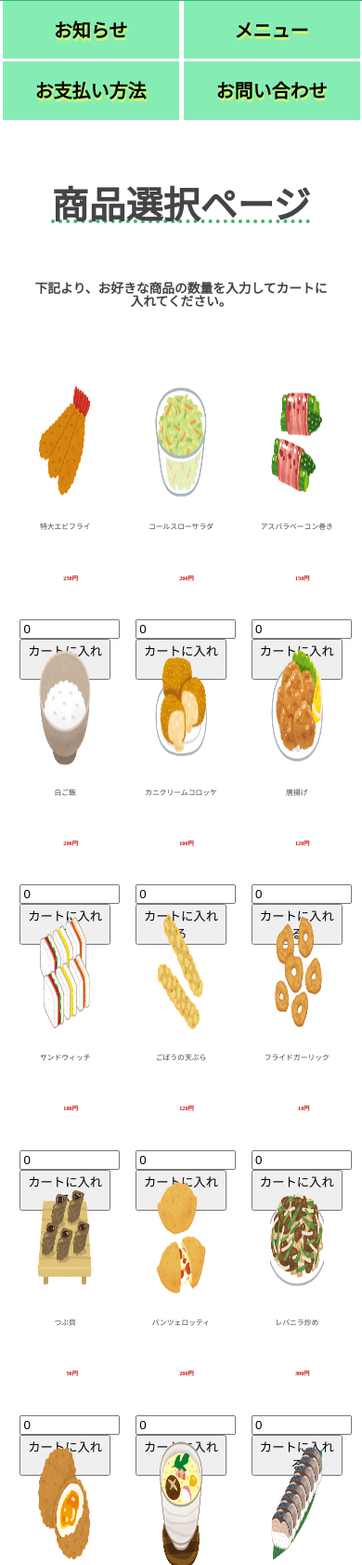
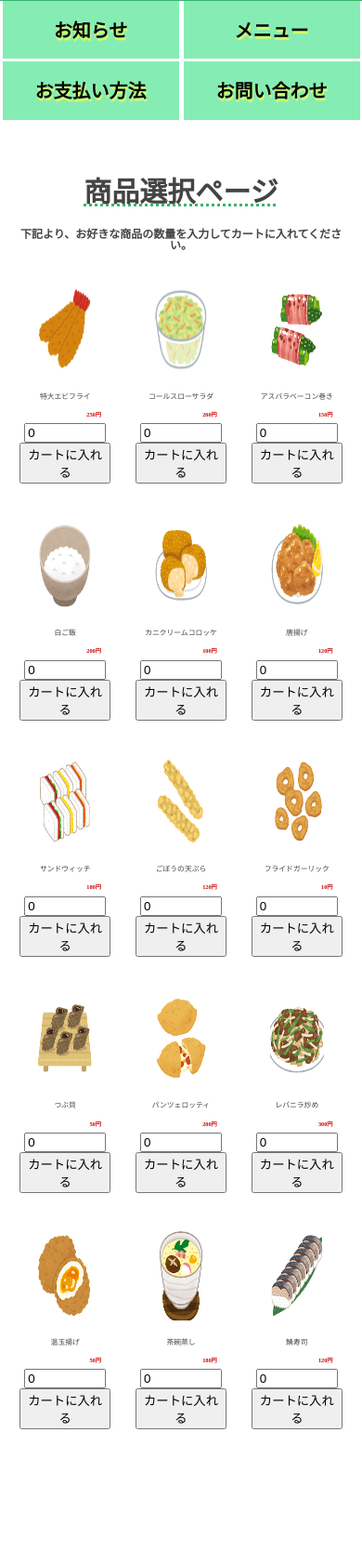
Before and after one commit to michikofujita/oh-bento, a PHP site: page /product.php in a window 390 px wide. Shown: the part 149-1832 px from the top of the page at 93% size. Run offline with PHP 8.4, Linux system fonts and the light colour scheme.

Commit message:
menuの選択画面　レスポンシブ　藤田

```diff
--- a/css/style.css
+++ b/css/style.css
@@ -167,12 +167,18 @@
 
 }
 @media screen and (max-width: 450px) {
+
   #product h1 {
-    font-size: 40px;
-    padding-top: 0;
+    font-size: 30px;
+    margin-top: -40px;
   }
   #product p {
-    margin: 35px;
+    font-size: 0.48em;
   }
-
+  #product .shop {
+    margin-bottom: 20vw;
+  }
+  #product input.kosuu{
+    width: 80px;
+  }
 }
```
